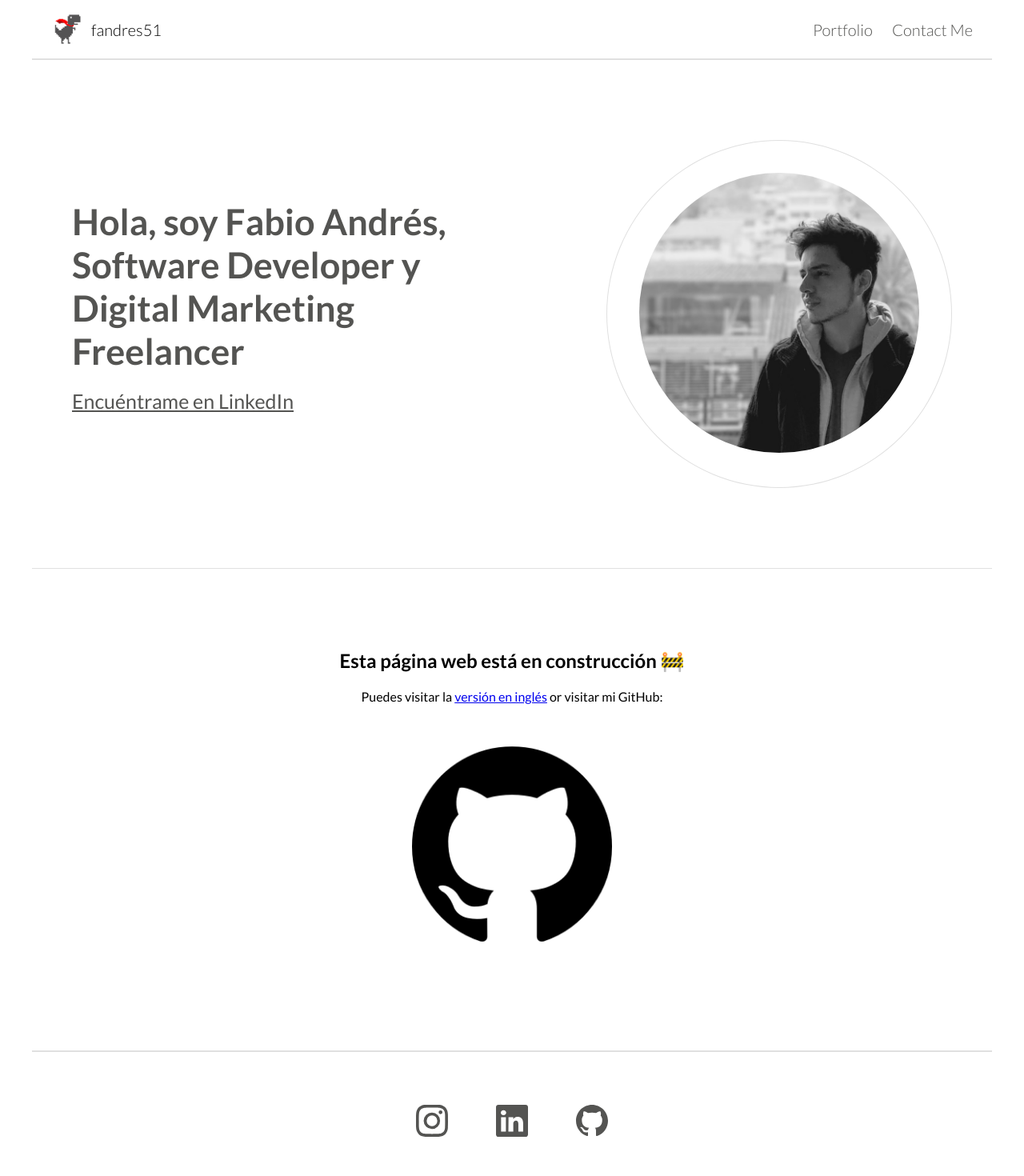
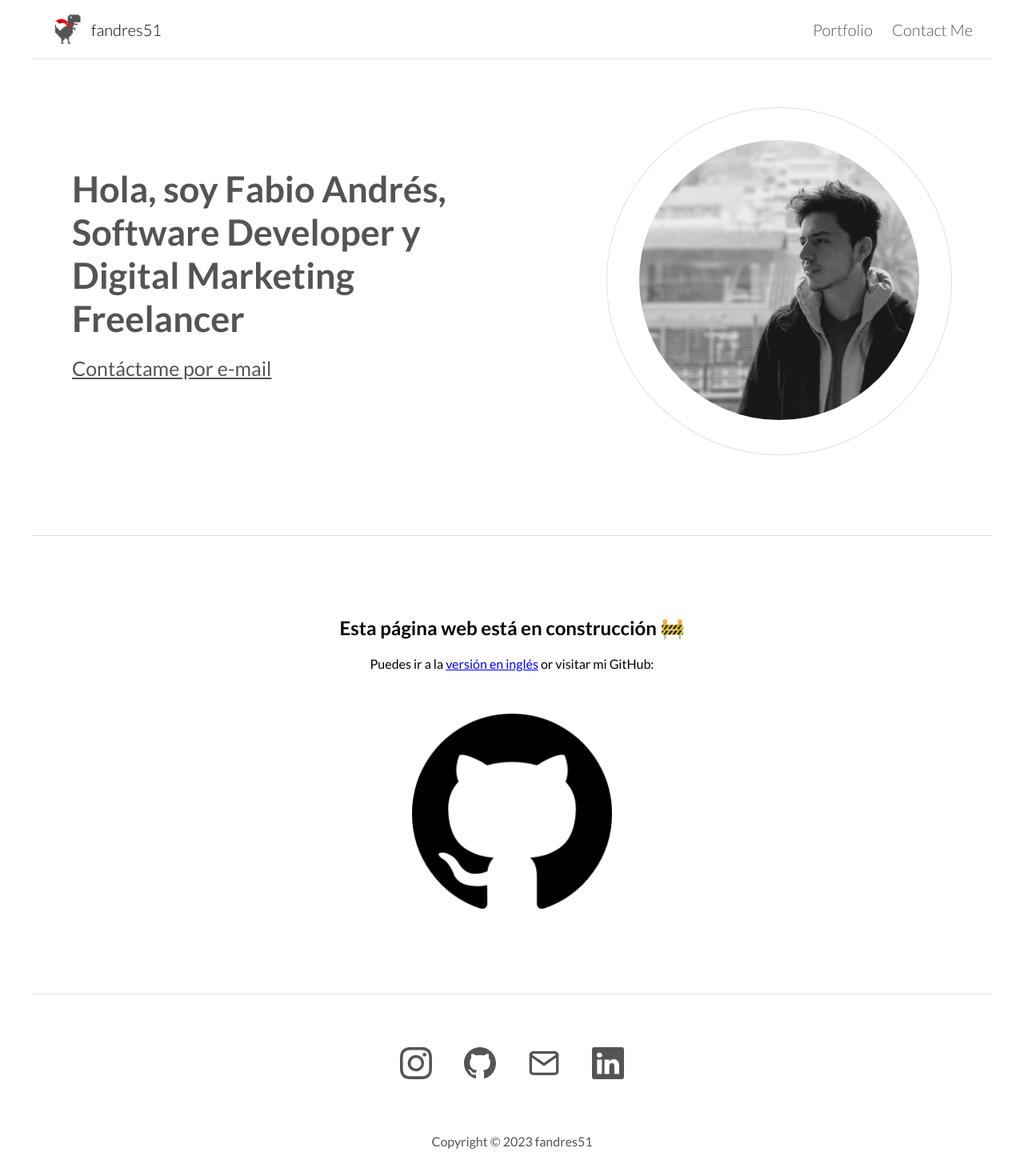
Before and after one commit to fandres51/fandres51-web, a Next.js app: page /es in a window 1280 px wide. Shown: the top 1470 px of the page at 80% size. After the commit the page ends 1442 px from the top, so only its background shows below. Built offline with nearby package versions, Linux system fonts and the light colour scheme.

Commit message:
email support

```diff
--- a/components/Layouts/FooterComponent.jsx
+++ b/components/Layouts/FooterComponent.jsx
@@ -1,6 +1,7 @@
 import React from 'react'
 import styles from '../../styles/layouts/Footer.module.css'
 import { BsInstagram, BsLinkedin, BsGithub, BsFillJournalBookmarkFill } from 'react-icons/bs';
+import { FiMail } from 'react-icons/fi';
 
 export default function FooterComponent({ title }) {
     return (
@@ -12,8 +13,9 @@ export default function FooterComponent({ title }) {
             <div className={styles.content}>
                 <div className={styles.iconsBox}>
                     <a href="https://instagram.com/fandres51" target="blank"><BsInstagram size={40} color='#545452' /></a>
+                    <a href="https://github.com/fandres51" target="blank"><BsGithub size={40} color='#545452' /></a>
+                    <a href="mailto:fabio.and1514@gmail.com" target="blank"><FiMail size={40} color='#545452' /></a>
                     <a href="https://linkedin.com/in/fabio-andres-enriquez-476692194/" target="blank"><BsLinkedin size={40} color='#545452' /></a>
-                    <a href="https://github.com/fandres51" target="blank"><BsGithub size={40} color='#545452' /></a>
                 </div>
             </div>
             <div className={styles.copyright}>Copyright © 2023 fandres51</div>
--- a/pages/es.js
+++ b/pages/es.js
@@ -15,12 +15,6 @@ export default function Home() {
 
             <main className={styles.main}>
                 <HeaderComponent></HeaderComponent>
-
-                <div style={{ // Line separator
-                    width: '100%',
-                    borderTop: '1px solid #e0e0e0',
-                    marginBottom: 100,
-                }}></div>
 
                 <div className={styles.banner} style={{ //banner
                     display: 'flex',
@@ -43,8 +37,8 @@ export default function Home() {
                                 fontWeight: 400,
                                 textDecoration: 'underline',
                                 cursor: 'pointer',
-                            }} target="blank" href="https://www.linkedin.com/in/fabio-andres-enriquez-476692194/?locale=es_ES"
-                            >Encu&eacute;ntrame en LinkedIn</a>
+                            }} target="blank" href="mailto:fabio.and1514@gmail.com"
+                            >Cont&aacute;ctame por e-mail</a>
                         </div>
                     </div>
                     <div className={styles.image} style={{ //image
@@ -74,7 +68,7 @@ export default function Home() {
                         marginTop: 100,
                     }}>
                         <h2>Esta p&aacute;gina web está en construcción 🚧</h2>
-                        <p>Puedes visitar la <Link href='/'>versi&oacute;n en ingl&eacute;s</Link> or visitar mi GitHub:</p>
+                        <p>Puedes ir a la <Link href='/'>versi&oacute;n en ingl&eacute;s</Link> or visitar mi GitHub:</p>
                     </div>
                     <div style={{
                         textAlign: 'center',
@@ -88,8 +82,7 @@ export default function Home() {
 
                 <div style={{ // Line separator
                     width: '100%',
-                    borderTop: '1px solid #e0e0e0',
-                    marginTop: 130,
+                    marginTop: 100,
                 }}></div>
 
                 <FooterComponent
--- a/pages/index.js
+++ b/pages/index.js
@@ -44,8 +44,8 @@ export default function Home() {
                                 fontWeight: 400,
                                 textDecoration: 'underline',
                                 cursor: 'pointer',
-                            }} target="blank" href="https://www.linkedin.com/in/fabio-andres-enriquez-476692194/"
-                            >Check my LinkedIn</a>
+                            }} target="blank" href="mailto:fabio.and1514@gmail.com"
+                            >Send me an e-mail</a>
                         </div>
                     </div>
                     <div className={styles.image} style={{ //image
--- a/styles/layouts/Footer.module.css
+++ b/styles/layouts/Footer.module.css
@@ -35,8 +35,8 @@
 }
 
 .iconsBox a {
-    margin-right: 30px;
-    margin-left: 30px;
+    margin-right: 20px;
+    margin-left: 20px;
 }
 
 @media (min-width: 550px) {
```
